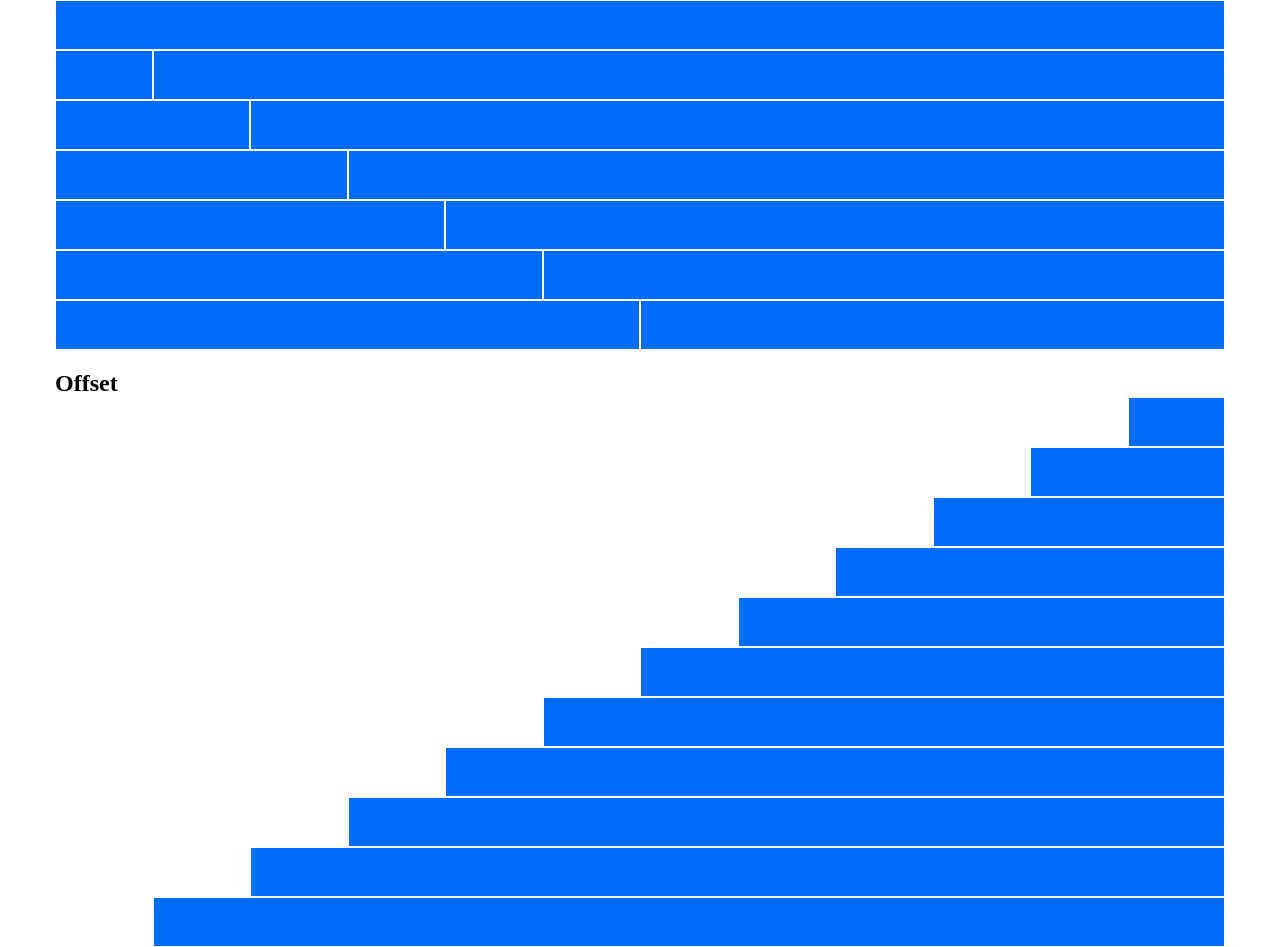
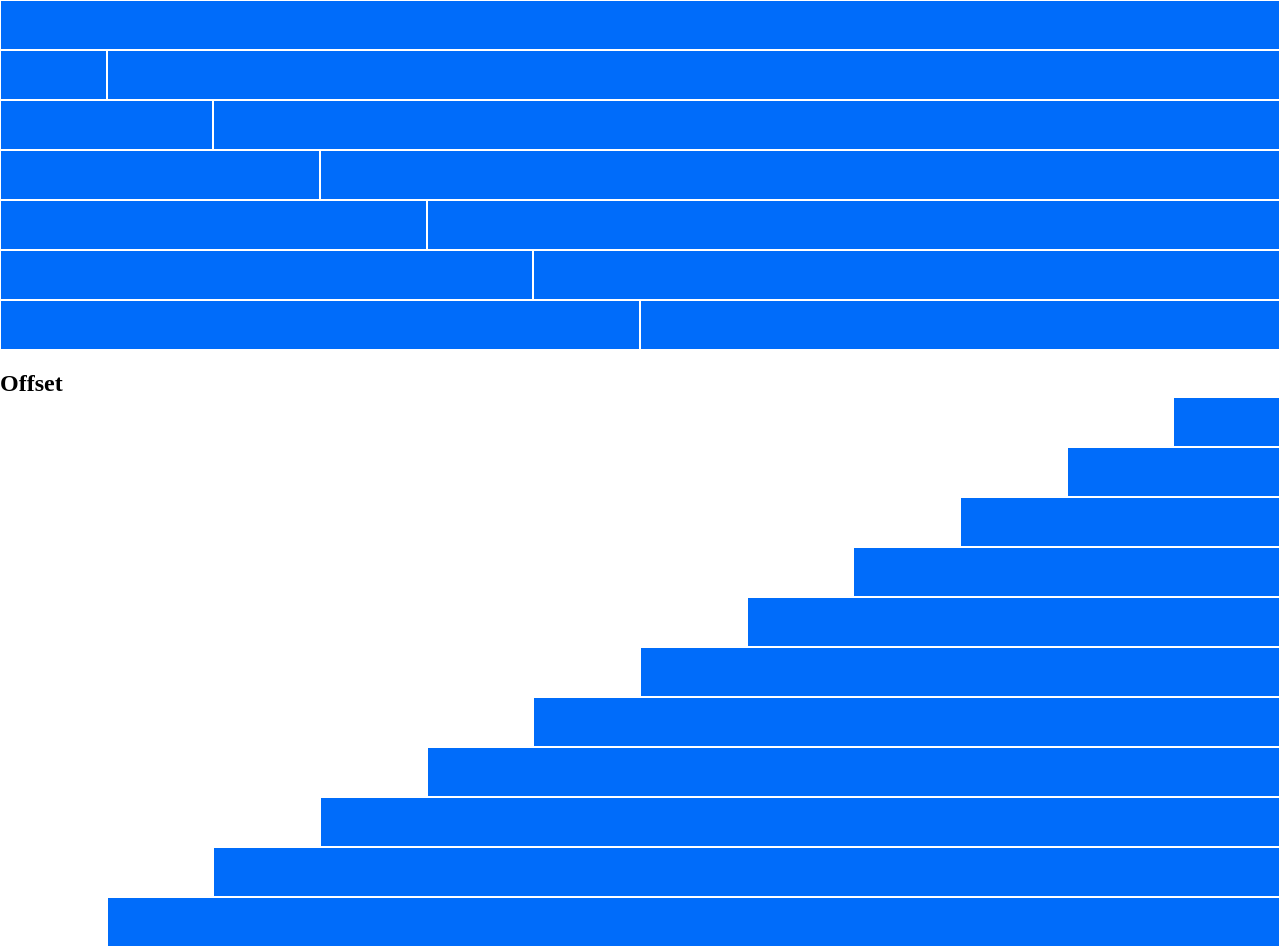
Before and after one commit to FlorianKomnino/html-css-12bool, a plain HTML site: page index.html in a window 1280 px wide. Shown: the part 387-1334 px from the top of the page. Drawn offline with Linux system fonts and the light colour scheme.

Commit message:
various corrections to fulfill correctly all requests

```diff
--- a/css/12bool.css
+++ b/css/12bool.css
@@ -10,11 +10,6 @@
 
 .flex-justify-center {
     justify-content: center;
-}
-
-.container {
-    max-width: 1170px;
-    margin: 0 auto;
 }
 
 .row {
--- a/index.html
+++ b/index.html
@@ -15,8 +15,6 @@
     <title>html-css-12bool</title>
 </head>
 <body>
-
-    <div class="container">
     <h1>
         Esercizio per Casa
     </h1>
@@ -110,17 +108,38 @@
         Offset
     </h2>
 
-        <div class="row col-offset-11 h-50px-blue"></div>
-        <div class="row col-offset-10 h-50px-blue"></div>
-        <div class="row col-offset-9 h-50px-blue"></div>
-        <div class="row col-offset-8 h-50px-blue"></div>
-        <div class="row col-offset-7 h-50px-blue"></div>
-        <div class="row col-offset-6 h-50px-blue"></div>
-        <div class="row col-offset-5 h-50px-blue"></div>
-        <div class="row col-offset-4 h-50px-blue"></div>
-        <div class="row col-offset-3 h-50px-blue"></div>
-        <div class="row col-offset-2 h-50px-blue"></div>
-        <div class="row col-offset-1 h-50px-blue"></div>
+    <div class="row">
+        <div class="col-offset-11 col-1 h-50px-blue"></div>
+    </div>
+    <div class="row">
+        <div class="col-offset-10 col-2 h-50px-blue"></div>
+    </div>
+    <div class="row">
+        <div class="col-offset-9 col-3 h-50px-blue"></div>
+    </div>
+    <div class="row">
+        <div class="col-offset-8 col-4 h-50px-blue"></div>
+    </div>
+    <div class="row">
+        <div class="col-offset-7 col-5 h-50px-blue"></div>
+    </div>
+    <div class="row">
+        <div class="col-offset-6 col-6 h-50px-blue"></div>
+    </div>
+    <div class="row">
+        <div class="col-offset-5 col-7 h-50px-blue"></div>
+    </div>
+    <div class="row">
+        <div class="col-offset-4 col-8 h-50px-blue"></div>
+    </div>
+    <div class="row">
+        <div class="col-offset-3 col-9 h-50px-blue"></div>
+    </div>
+    <div class="row">
+        <div class="col-offset-2 col-10 h-50px-blue"></div>
+    </div>
+    <div class="row">
+        <div class="col-offset-1 col-11 h-50px-blue"></div>
     </div>
 </body>
 </html>
```
Lines whose indentation alone changed are shown as unchanged.
